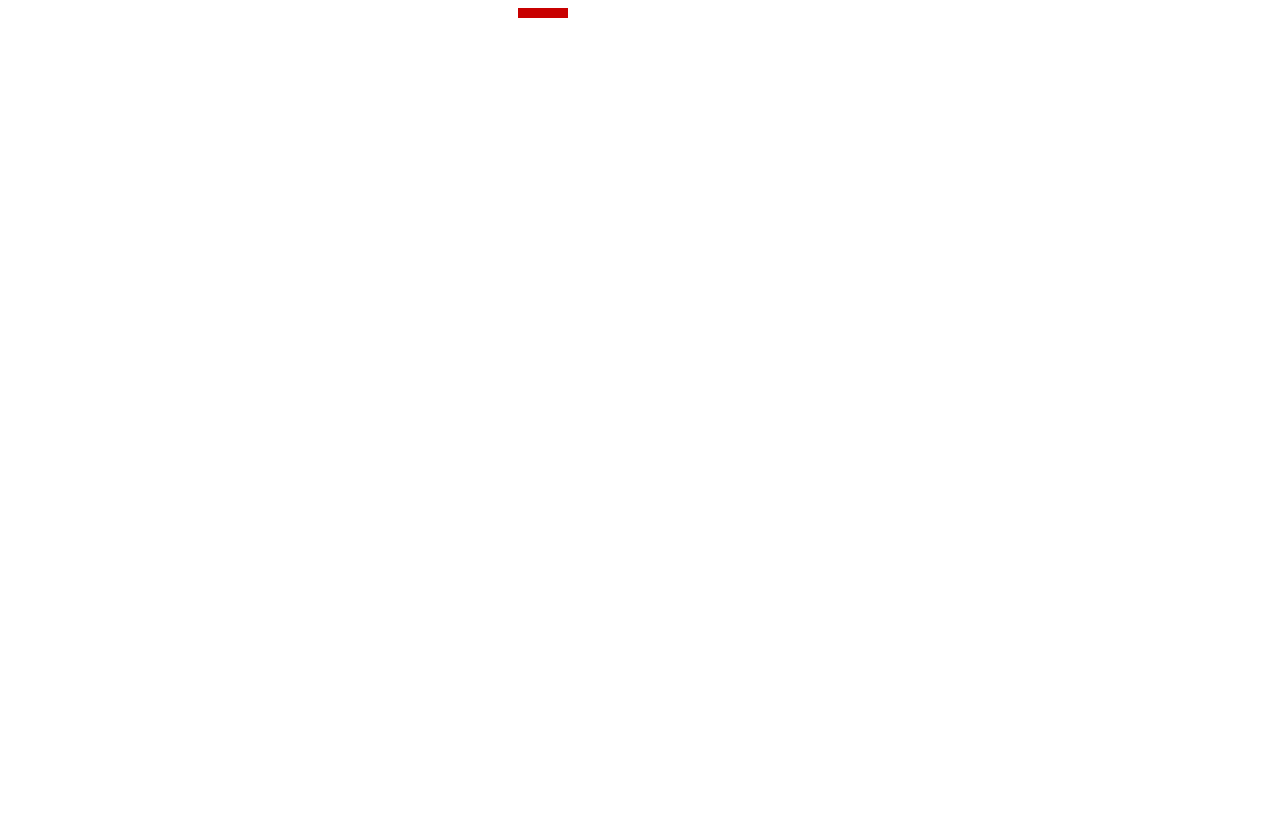
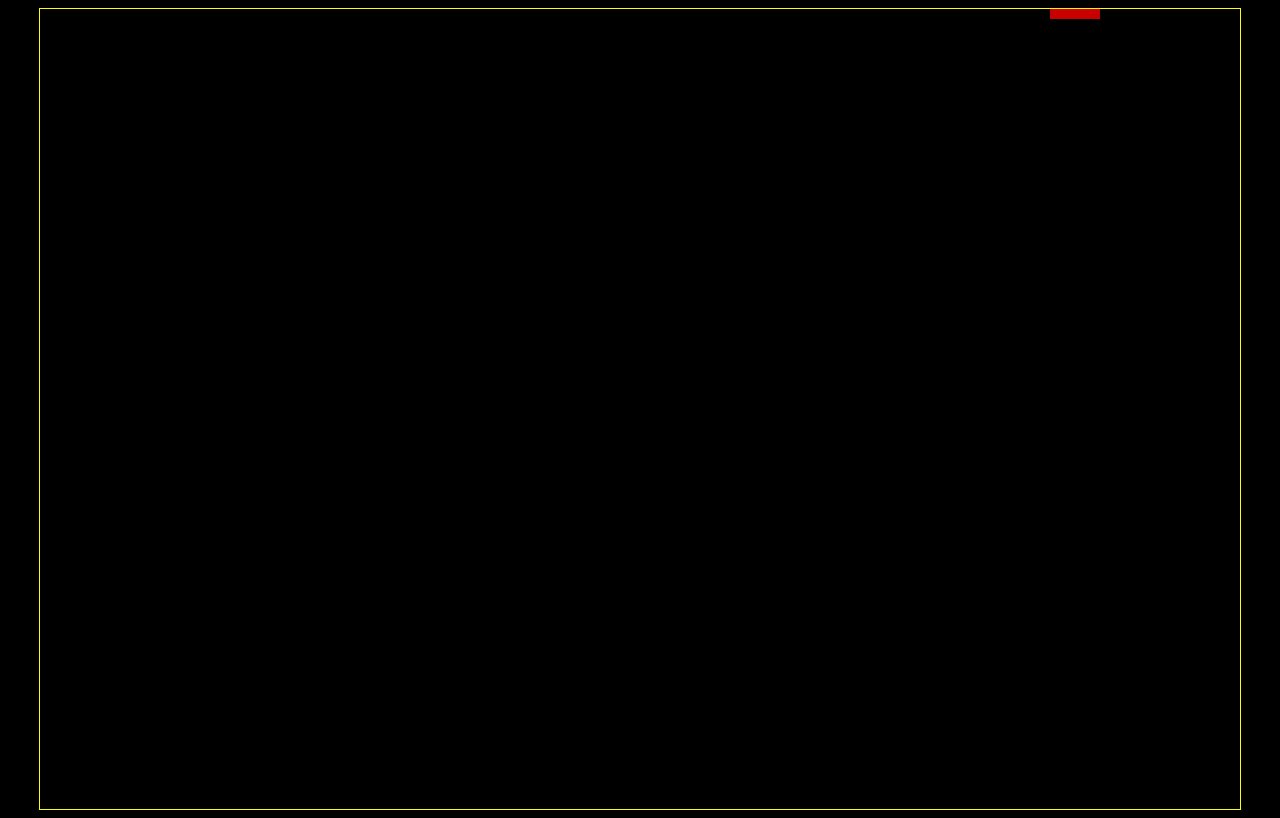
Before and after one commit to aalexgabi/snickers, a plain HTML site: page index.html in a window 1280 px wide. Drawn offline with Linux system fonts and the light colour scheme.

Commit message:
Resized canvas; Centered canvas

```diff
--- a/index.html
+++ b/index.html
@@ -9,7 +9,7 @@
 </head>
 
 <body>
-    <canvas id="mainScene" width="600" height="400"></canvas>
+    <canvas id="mainScene" width="1200" height="800"></canvas>
     <script type="text/javascript" src="static/js/app.js"></script>
 </body>
 
--- a/static/css/app.css
+++ b/static/css/app.css
@@ -0,0 +1,12 @@
+body {
+    background: black;
+}
+
+canvas {
+    padding-left: 0;
+    padding-right: 0;
+    margin-left: auto;
+    margin-right: auto;
+    display: block;
+    border: yellow 1px solid;
+}
--- a/static/js/app.js
+++ b/static/js/app.js
@@ -112,7 +112,7 @@ function render() {
 var canvas = document.getElementById('mainScene');
 var ctx = canvas.getContext('2d');
 
-var renderInterval = 100;
+var renderInterval = 50;
 var renderTimeout = null;
 var red = "rgb(200,0,0)";
 
```
